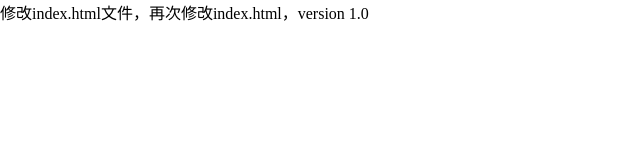
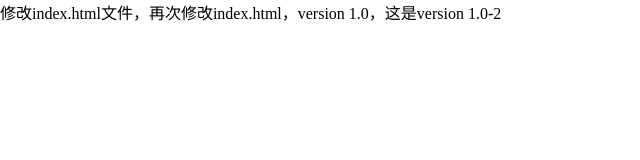
Before and after one commit to caiyiying/test2020, a plain HTML site: page index.html in a window 1280 px wide. Shown: the whole page, without its empty margins (0-640 px from the left). Drawn offline with Linux system fonts and the light colour scheme.

Commit message:
version 1.0 this is version 1.0`wq

```diff
--- a/index.html
+++ b/index.html
@@ -50,7 +50,7 @@
   </head>
   <body>
     <div id="base" class="">
-          修改index.html文件，再次修改index.html，version 1.0
+          修改index.html文件，再次修改index.html，version 1.0，这是version 1.0-2
     </div>
   </body>
 </html>
```
